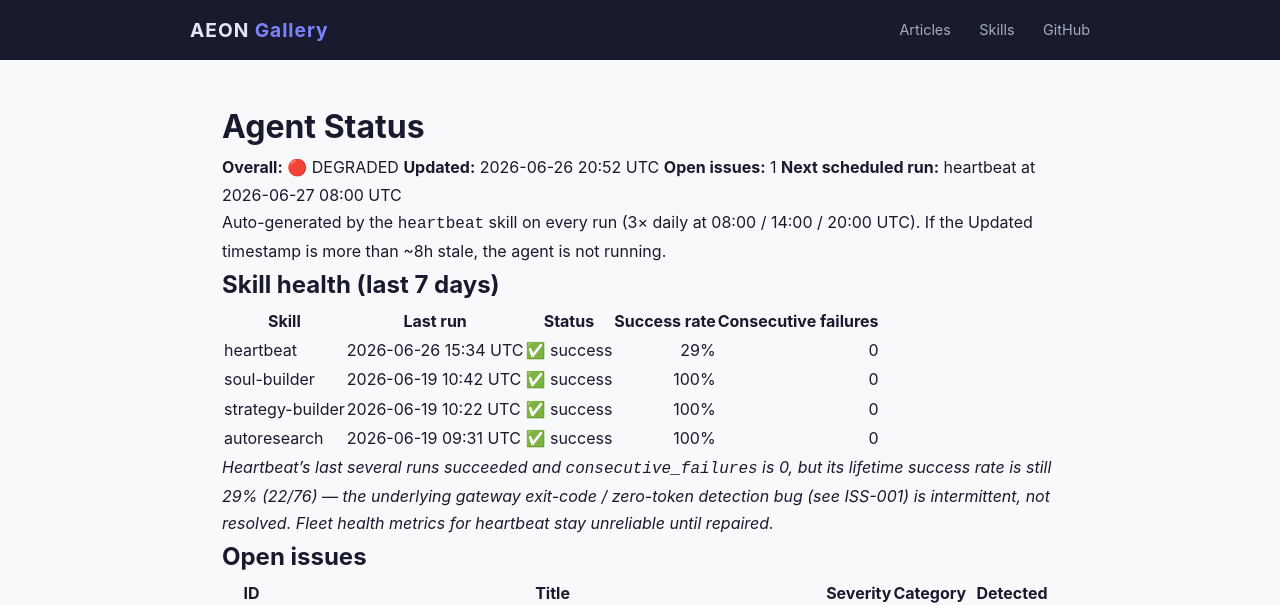
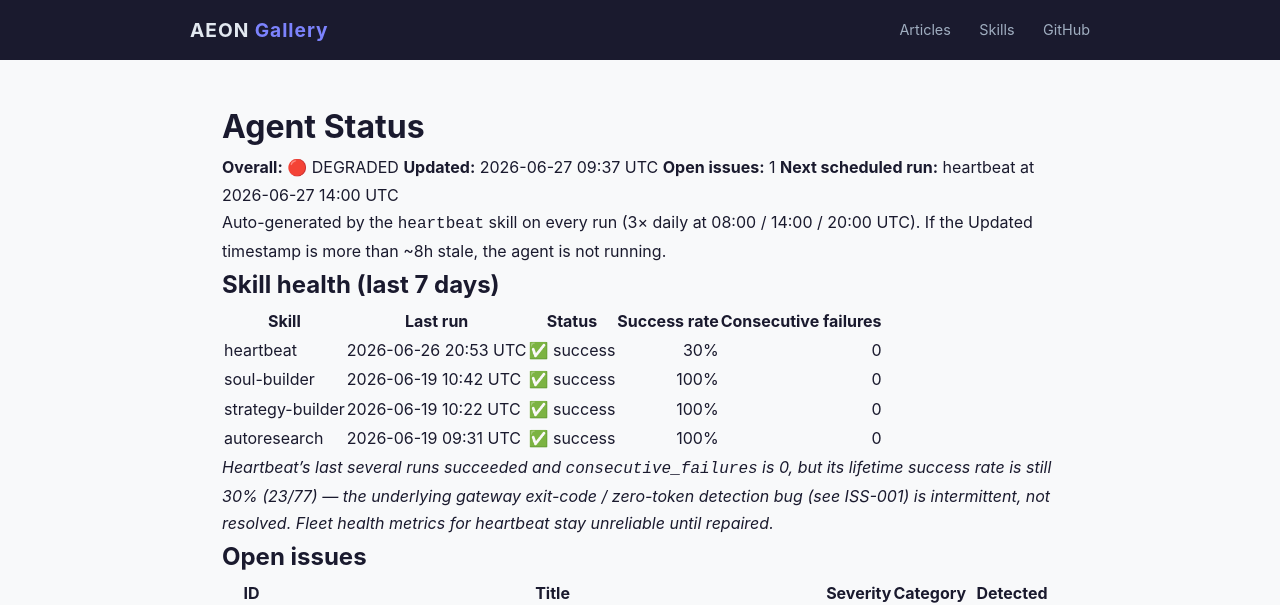
Before and after one commit to RickCrosschain/aeon, a Jekyll site: the page built from docs/status.md, in a window 1280 px wide. Shown: the top 605 px of the page. Built offline with Jekyll 4.4.1, drawn with Linux system fonts in a browser that asks for light colours.

Commit message:
chore(heartbeat): auto-commit 2026-06-27

```diff
--- a/docs/status.md
+++ b/docs/status.md
@@ -7,9 +7,9 @@
 # Agent Status
 
 **Overall:** 🔴 DEGRADED
-**Updated:** 2026-06-26 20:52 UTC
+**Updated:** 2026-06-27 09:37 UTC
 **Open issues:** 1
-**Next scheduled run:** heartbeat at 2026-06-27 08:00 UTC
+**Next scheduled run:** heartbeat at 2026-06-27 14:00 UTC
 
 Auto-generated by the `heartbeat` skill on every run (3× daily at 08:00 / 14:00 / 20:00 UTC). If the Updated timestamp is more than ~8h stale, the agent is not running.
 
@@ -17,12 +17,12 @@
 
 | Skill | Last run | Status | Success rate | Consecutive failures |
 |-------|----------|--------|-------------:|---------------------:|
-| heartbeat | 2026-06-26 15:34 UTC | ✅ success | 29% | 0 |
+| heartbeat | 2026-06-26 20:53 UTC | ✅ success | 30% | 0 |
 | soul-builder | 2026-06-19 10:42 UTC | ✅ success | 100% | 0 |
 | strategy-builder | 2026-06-19 10:22 UTC | ✅ success | 100% | 0 |
 | autoresearch | 2026-06-19 09:31 UTC | ✅ success | 100% | 0 |
 
-_Heartbeat's last several runs succeeded and `consecutive_failures` is 0, but its lifetime success rate is still 29% (22/76) — the underlying gateway exit-code / zero-token detection bug (see ISS-001) is intermittent, not resolved. Fleet health metrics for heartbeat stay unreliable until repaired._
+_Heartbeat's last several runs succeeded and `consecutive_failures` is 0, but its lifetime success rate is still 30% (23/77) — the underlying gateway exit-code / zero-token detection bug (see ISS-001) is intermittent, not resolved. Fleet health metrics for heartbeat stay unreliable until repaired._
 
 ## Open issues
 
--- a/memory/token-usage.csv
+++ b/memory/token-usage.csv
@@ -25,3 +25,4 @@
 2026-06-26,heartbeat,claude-opus-4-8,2098,5492,448047,40884
 2026-06-26,heartbeat,claude-opus-4-8,2098,4839,364066,28248
 2026-06-26,heartbeat,claude-opus-4-8,2100,4988,489220,41425
+2026-06-27,heartbeat,claude-opus-4-8,2098,5054,447103,40414
```
Also changed, not shown: memory/logs/2026-06-27.md (added, +16 -0 lines), .outputs/heartbeat.md.
